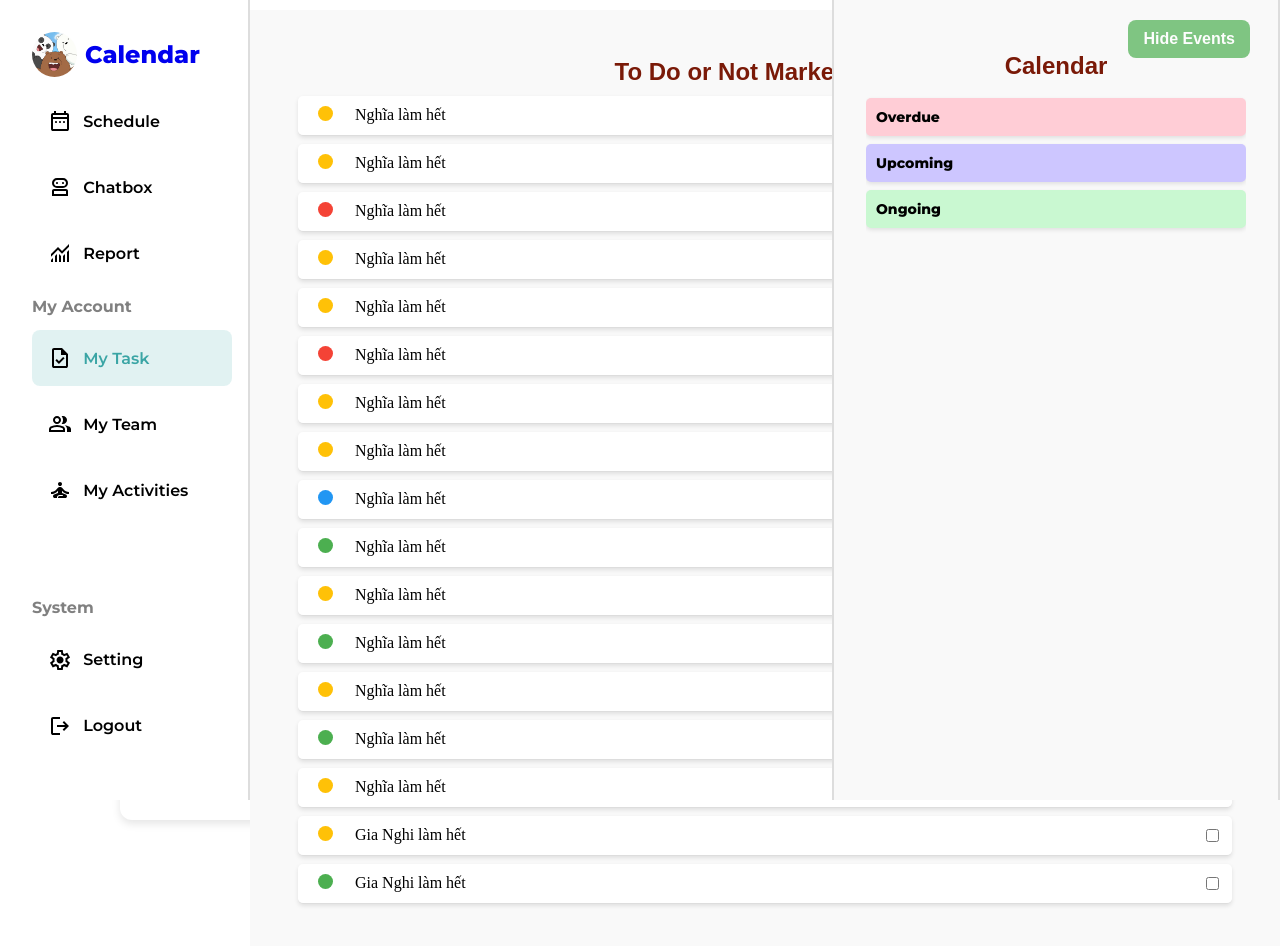
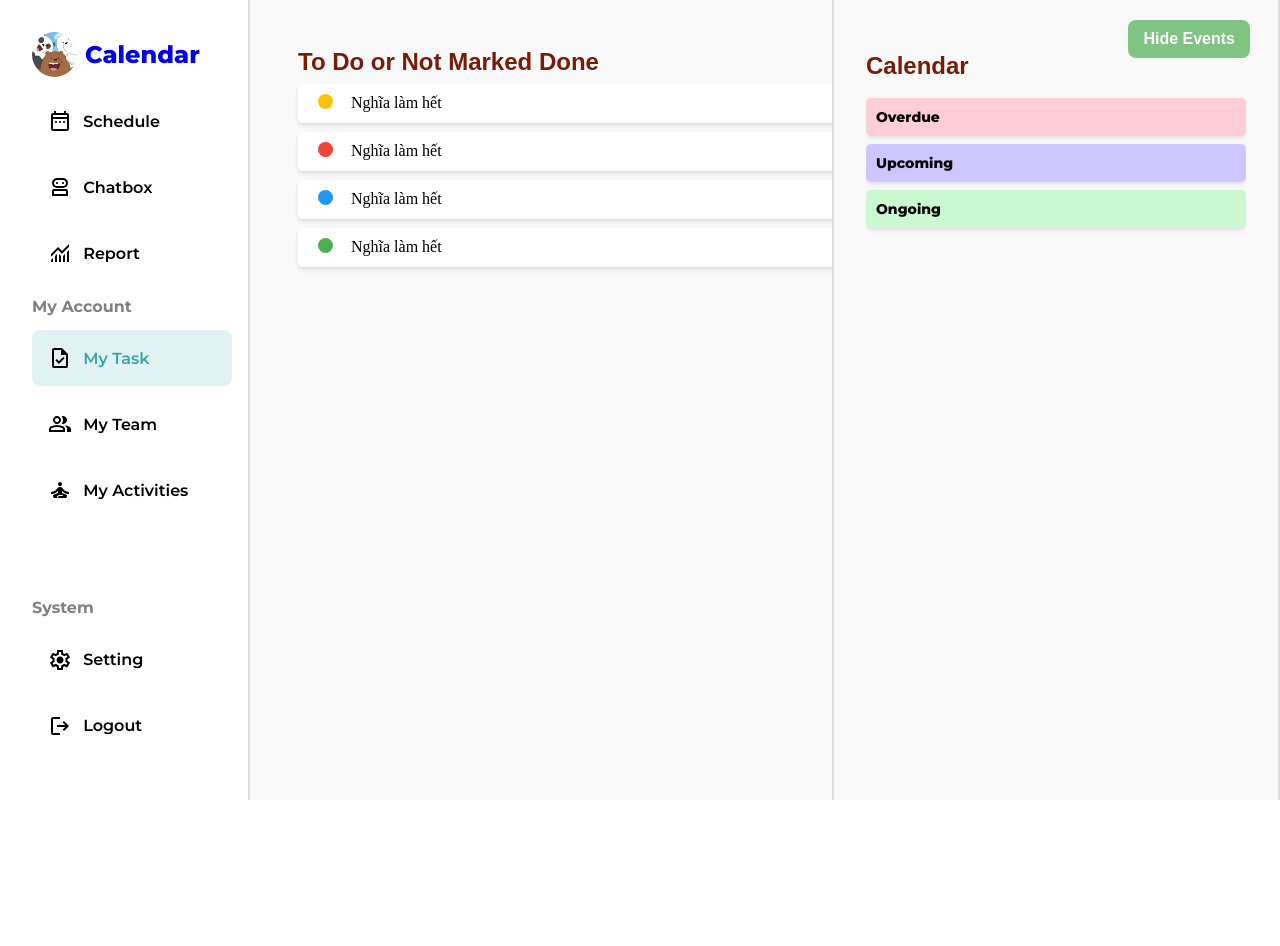
Before and after one commit to gianghitran/NT208.P21.ATTN_Personal-Smart-Scheduling-System-with-AI, a React (Vite) app in the folder Workspace/App/client/: page /Mytask in a window 1280 px wide. Shown: the top 946 px of the page. After the commit the page ends 800 px from the top, so only its background shows below. Built offline with nearby package versions, Linux system fonts and the light colour scheme.

Commit message:
module css my task and chatbox

```diff
--- a/Workspace/App/client/src/Components/Chatbox/Chatbox.jsx
+++ b/Workspace/App/client/src/Components/Chatbox/Chatbox.jsx
@@ -1,8 +1,9 @@
 import { useState, useRef } from "react";
 import { motion } from "framer-motion"; // npm install framer-motion
 import DOMPurify from "dompurify"; // npm install dompurify
-import "./chatbox.css";
+// import "./chatbox.css";
 import ReactMarkdown from "react-markdown";
+import chatbox from './chatbox.module.css'; // Import CSS Module
 
 const Chatbox = () => {
 
@@ -77,9 +78,9 @@ const Chatbox = () => {
 
 
   return (
-    <div className="container">
+    <div className={chatbox.container}>
           {/* Tiêu đề động */}
-          <div className="title">
+          <div className={chatbox.title}>
             <motion.h1
               className="text-6xl font-bold"
               animate={{ backgroundPosition: "200% 0", opacity: [0.5, 1, 1.5] }}
@@ -99,32 +100,33 @@ const Chatbox = () => {
           </div>
 
           {/* Input và Button */}
-          <div className="form-group">
+          <div className={chatbox.form_group}>
             <input
               type="text"
-              className="form-control"
+              className={chatbox.form_control}
               placeholder="Enter your question"
               value={input}
               onChange={(e) => setInput(e.target.value)}
               onKeyDown={(e) => e.key === "Enter" && sendMessage()}
             />
           </div >
-          <button className="btn btn-success" onClick={sendMessage} disabled={loading}>
+          <button className={chatbox.btnSuccess} onClick={sendMessage} disabled={loading}>
             {loading ? "Loading..." : "Ask!"}
           </button>
-          <button className="btn btn-danger ml-2" onClick={stopChat} disabled={!loading}>
+          <button className={chatbox.btnDanger} onClick={stopChat} disabled={!loading}>
             Stop
           </button>
 
 
           {/* Hiển thị phản hồi từ chatbot */}
-          <div className="response">
+          <div className={chatbox.response}>
               {messages.map((msg, index) => (
-                 <div key={index} className={`response_ans ${msg.type}`}>
+                 <div key={index} className={`${chatbox.response_ans} ${msg.type}`}>
                  <ReactMarkdown
                    components={{
-                     pre: ({ children }) => <pre className="code-block">{children}</pre>,
-                     code: ({ children }) => <code className="inline-code">{children}</code>
+                    pre: ({ children }) => <pre className={`${styles.code_block}`}>${children}</pre>,
+                    code: ({ children }) => <code className={`${styles.inline_code}`}>{children}</code>
+
                    }}
                  >
                    {msg.text}
--- a/Workspace/App/client/src/Components/Chatbox/chatbox.css
+++ b/Workspace/App/client/src/Components/Chatbox/chatbox.module.css
@@ -19,7 +19,7 @@
 }
 
 /* ----- Input và nút ----- */
-.form-group input {
+.form_group input {
 height:50%;
   padding: 10px;
   font-size: 1rem;
@@ -30,7 +30,7 @@ height:50%;
   transition: all 0.3s ease;
 }
 
-.form-group input:focus {
+.form_group input:focus {
   border-color: #ff4b2b;
   box-shadow: 0 0 5px rgba(255, 75, 43, 0.5);
 }
@@ -45,23 +45,24 @@ button {
   transition: all 0.3s ease;
 }
 
-.btn-success {
+.btnSuccess {
   background: #28a745;
   color: white;
 }
 
-.btn-success:hover {
+.btnSuccess:hover {
   background: #218838;
 }
 
-.btn-danger {
+.btnDanger {
   background: #dc3545;
   color: white;
 }
 
-.btn-danger:hover {
+.btnDanger:hover {
   background: #c82333;
 }
+
 
 /* ----- Respone----- */
 .response_ans {
@@ -102,19 +103,19 @@ button {
 
 
 /* Loading hiệu ứng */
-.response_ans.loading {
+.response_ans .loading {
   color: #28a745;
   font-style: italic;
 }
 
 /* Khi có lỗi */
-.response_ans.error {
+.response_ans .error {
   background: #f8d7da;
   color: #721c24;
 }
 
 /* Chatbot hiển thị từng tin nhắn */
-.chat-bubble {
+.chat_bubble {
   background: #ff4b2b;
   color: white;
   padding: 10px;
@@ -125,7 +126,7 @@ button {
   animation: fadeIn 0.5s ease-in-out;
 }
 
-.response_ans.user{
+.response_ans .user{
   background:#caf7d5;
 }
 
--- a/Workspace/App/client/src/Components/Home/Home.jsx
+++ b/Workspace/App/client/src/Components/Home/Home.jsx
@@ -1,4 +1,4 @@
-import home from "./Home.module.css"
+import home from "./home.module.css"
 import DateContainer from "../miniCalendar/DateContainer";
 import { Typography, Button, Container, Box, Paper } from "@mui/material";
 // npm install @mui/material @emotion/react @emotion/styled
--- a/Workspace/App/client/src/Components/Mytask/Mytask.jsx
+++ b/Workspace/App/client/src/Components/Mytask/Mytask.jsx
@@ -1,8 +1,10 @@
 import { Link } from "react-router-dom";
-import "./mytask.css";
+import mytask from './mytask.module.css'; // Import CSS Module
+
 import threebears from "../../assets/threebears.jpg";
 import React, { useState } from "react";
 import NavCal from "./Nav_calendar";
+
 const Mytask = () => {
   const [showCalendar, setShowCalendar] = useState(true);
 
@@ -11,106 +13,47 @@ const Mytask = () => {
   };
 
   return (
-
-    <div className="app-container">
-
-      <div className="main-content">
+    <div className={mytask.app_container}>
+      <div className={mytask.main_content}>
         {/* Task Dashboard */}
-
-        <div className="task-dashboard">
-          <div className="header">
+        <div className={mytask.task_dashboard}>
+          <div className={mytask.header}>
             <h2>To Do or Not Marked Done</h2>
           </div>
-          <div className="task-list">
-           <div className="task">
-                <span className="dot yellow"></span> Nghĩa làm hết
-                 <input type="checkbox" className="task-checkbox" />
+              <div className={mytask.task}>
+                <span className={`${mytask.dot} ${mytask.yellow}`}></span> Nghĩa làm hết
+                <input type="checkbox" className={mytask.task_checkbox} />
               </div>
-            <div className="task">
-                <span className="dot yellow"></span> Nghĩa làm hết
-                 <input type="checkbox" className="task-checkbox" />
+              <div className={mytask.task}>
+                <span className={`${mytask.dot} ${mytask.red}`}></span> Nghĩa làm hết
+                <input type="checkbox" className={mytask.task_checkbox} />
               </div>
-            <div className="task">
-                <span className="dot red"></span> Nghĩa làm hết
-                 <input type="checkbox" className="task-checkbox" />
+              <div className={mytask.task}>
+                <span className={`${mytask.dot} ${mytask.blue}`}></span> Nghĩa làm hết
+                <input type="checkbox" className={mytask.task_checkbox} />
               </div>
-            <div className="task">
-                <span className="dot yellow"></span> Nghĩa làm hết
-                 <input type="checkbox" className="task-checkbox" />
-            </div>
-            <div className="task">
-                <span className="dot yellow"></span> Nghĩa làm hết
-                 <input type="checkbox" className="task-checkbox" />
-            </div>
-            <div className="task">
-                <span className="dot red"></span> Nghĩa làm hết
-                 <input type="checkbox" className="task-checkbox" />
-            </div>
-            <div className="task">
-                <span className="dot yellow"></span> Nghĩa làm hết
-                 <input type="checkbox" className="task-checkbox" />
-            </div>
-            <div className="task">
-                <span className="dot yellow"></span> Nghĩa làm hết
-                 <input type="checkbox" className="task-checkbox" />
-            </div>
-            <div className="task">
-                <span className="dot blue"></span> Nghĩa làm hết
-                 <input type="checkbox" className="task-checkbox" />
-            </div>
-            <div className="task">
-                <span className="dot green"></span> Nghĩa làm hết
-                 <input type="checkbox" className="task-checkbox" />
-            </div>
-            <div className="task">
-                <span className="dot yellow"></span> Nghĩa làm hết
-                 <input type="checkbox" className="task-checkbox" />
-            </div>
-            <div className="task">
-                <span className="dot green"></span> Nghĩa làm hết
-                 <input type="checkbox" className="task-checkbox" />
-            </div>
-            <div className="task">
-                <span className="dot yellow"></span> Nghĩa làm hết
-                 <input type="checkbox" className="task-checkbox" />
-            </div>
-            <div className="task">
-                <span className="dot green"></span> Nghĩa làm hết
-                 <input type="checkbox" className="task-checkbox" />
-            </div>
-            <div className="task">
-                <span className="dot yellow"></span> Nghĩa làm hết
-                 <input type="checkbox" className="task-checkbox" />
-            </div>
-            <div className="task">
-                <span className="dot yellow"></span> Gia Nghi làm hết
-                 <input type="checkbox" className="task-checkbox" />
-            </div>
-            <div className="task">
-                <span className="dot green"></span> Gia Nghi làm hết
-                 <input type="checkbox" className="task-checkbox" />
-            </div>
-
+              <div className={mytask.task}>
+                <span className={`${mytask.dot} ${mytask.green}`}></span> Nghĩa làm hết
+                <input type="checkbox" className={mytask.task_checkbox} />
               </div>
         </div>
 
         {/* Button để ẩn/hiện Calendar */}
-        <button className="toggle-btn" onClick={toggleCalendar}>
+        <button className={mytask.toggle_btn} onClick={toggleCalendar}>
           {showCalendar ? "Hide Events" : "Show Events"}
         </button>
 
         {/* Calendar */}
         {showCalendar && (
-          <div className="calendar">
-
-            <div className="calshow">
+          <div className={mytask.calendar}>
+            <div className={mytask.calshow}>
               <div>
                 <h2>Calendar</h2>
               </div>
-              <div className="calendar-content">
-                <div className="task-event-red">Overdue</div>
-                <div className="task-event-blue">Upcoming</div>
-                <div className="task-event-green">Ongoing</div>
+              <div className={mytask.calendar_content}>
+                <div className={mytask.task_event_red}>Overdue</div>
+                <div className={mytask.task_event_blue}>Upcoming</div>
+                <div className={mytask.task_event_green}>Ongoing</div>
               </div>
             </div>
           </div>
--- a/Workspace/App/client/src/Components/Mytask/Nav_calendar.jsx
+++ b/Workspace/App/client/src/Components/Mytask/Nav_calendar.jsx
@@ -1,10 +1,10 @@
 import React, { useState } from "react";
-import "./mytask.css";
+import "./mytask.module.css";
 
 const NavCal = ({ toggleCalendar }) => {
   return (
-    <nav className="navbar">
-      <button className="menu-toggle" onClick={toggleCalendar}>
+    <nav className={mytask.navbar}>
+      <button className={mytask.menu_toggle} onClick={toggleCalendar}>
 
       </button>
       <h1></h1>
--- a/Workspace/App/client/src/Components/Mytask/mytask.css
+++ b/Workspace/App/client/src/Components/Mytask/mytask.module.css
@@ -1,5 +1,5 @@
 
-.app-container {
+.app_container {
   display: flex;
   /* width: 100%; */
 
@@ -10,7 +10,7 @@
 }
 
   /* Main Content */
-  .main-content {
+  .main_content {
     flex-grow: 1; /* Mặc định chiếm toàn bộ không gian còn lại */
   /* transition: width 0.3s ease-in-out; */
     display: flex;
@@ -24,12 +24,13 @@
     /* width:100%; */
     left:250px;
     right:0px;
+    height:100%;
     /* z-index: 1000; */
   }
 
 
   /* Task Dashboard */
-  .task-dashboard {
+  .task_dashboard {
     flex: 1;
     padding: 1rem;
 
@@ -47,7 +48,7 @@
 
 }
 
-  .task-list {
+  .task_list {
     margin-top: 10px;
   }
 
@@ -72,7 +73,7 @@
     margin-left: 10px;
     margin-left: 10px;
   }
-  .task-checkbox{
+  .task_checkbox{
     margin-left  : auto;
     cursor: pointer;
   }
@@ -83,7 +84,7 @@
   .green { background: #4CAF50; }
 
 
-  .task-event-red {
+  .task_event_red {
     background: rgb(255, 205, 214);
     /* padding: 10px; */
     /* border-radius: 5px; */
@@ -97,7 +98,7 @@
     border-radius: 5px;
     box-shadow: 0px 2px 4px rgba(0, 0, 0, 0.1);
   }
-    .task-event-blue {
+    .task_event_blue {
     background: rgb(205, 198, 255);
     /* padding: 10px; */
     /* border-radius: 5px; */
@@ -110,7 +111,7 @@
     border-radius: 5px;
     box-shadow: 0px 2px 4px rgba(0, 0, 0, 0.1);
   }
-  .task-event-green {
+  .task_event_green {
     background: rgb(201, 248, 209);
     /* padding: 10px; */
     /* border-radius: 5px; */
@@ -126,7 +127,7 @@
 
 
   /* Button Toggle Calendar */
-.toggle-btn {
+.toggle_btn {
   background-color: #4caf50; /* Màu xanh lá */
   color: white;
   font-size: 1rem;
@@ -145,13 +146,13 @@
   z-index: 9999;
 }
 
-.toggle-btn:hover {
+.toggle_btn:hover {
   background-color: #4add4f; /* Màu xanh đậm hơn khi hover */
   opacity: 100%;
 
 }
 
-.toggle-btn:active {
+.toggle_btn:active {
   transform: scale(1);
 }
 
@@ -190,7 +191,7 @@
 
   }
 
-  .calendar-content {
+  .calendar_content {
     overflow-y: auto; /*thanh cuộn */
     margin-top: 10px;
   }
@@ -203,7 +204,7 @@
 
 @media (max-width: 800px) {
 
-  .main-content{
+  .main_content{
     flex-grow: 1; /* Mặc định chiếm toàn bộ không gian còn lại */
 /* transition: width 0.3s ease-in-out; */
   display: flex;
@@ -226,14 +227,14 @@
 
   }
     /* Button Toggle Calendar */
-  .toggle-btn {
+  .toggle_btn {
 
     margin-top:20px;
     margin-right:-20px;
     font-size: smaller;
 
   }
-  .task-dashboard{
+  .task_dashboard{
     padding: 0.5rem;
 
   }
```
Lines whose indentation alone changed are shown as unchanged.
